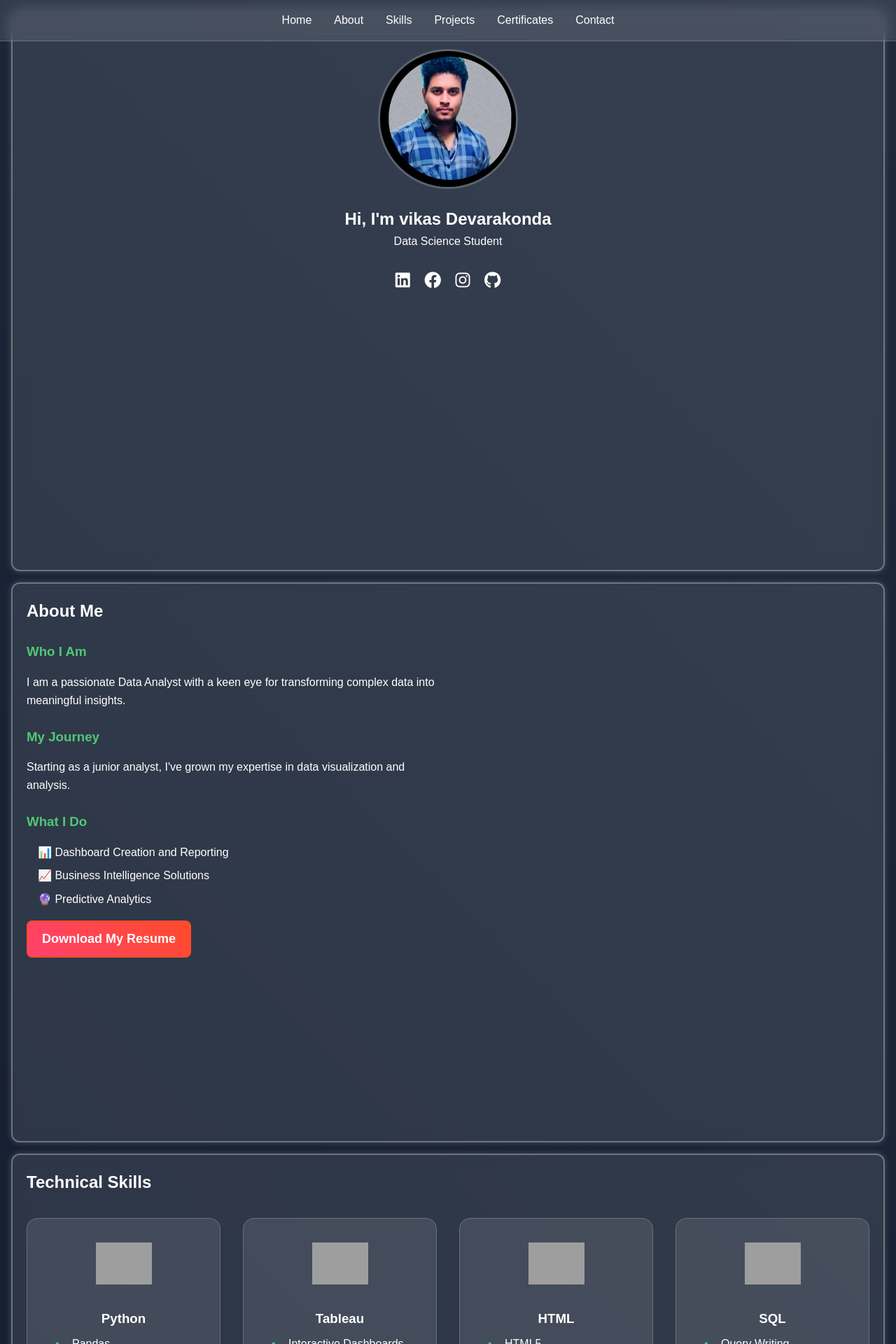
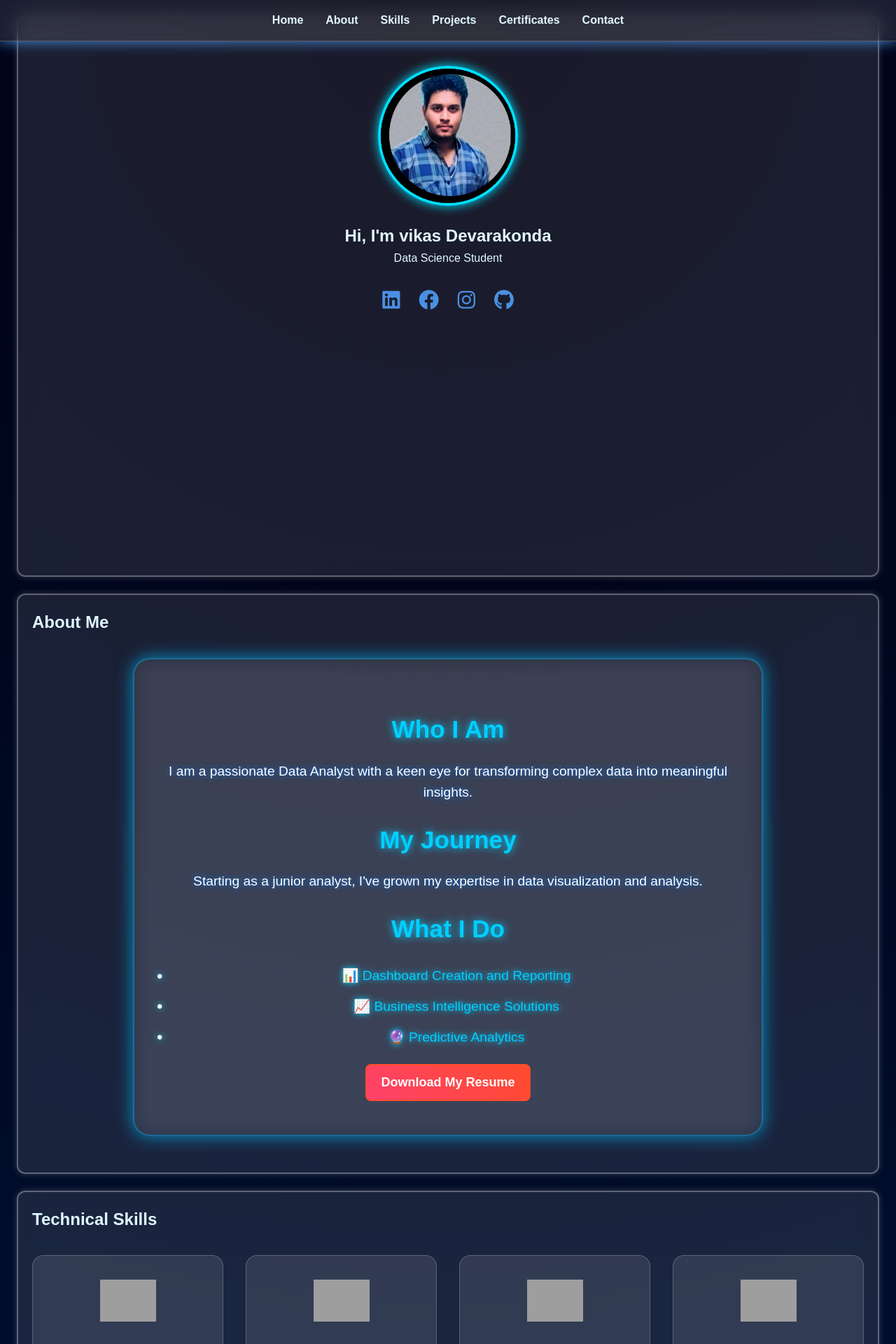
Before and after one commit to vikas126015/portfolio, a Flask app: page / in a window 1280 px wide. Shown: the top 1920 px of the page at 70% size. Run offline with Flask 3, Linux system fonts and the light colour scheme; grey boxes are pictures that could not be loaded.

Commit message:
Update style.css

```diff
--- a/static/style.css
+++ b/static/style.css
@@ -1,17 +1,23 @@
+
+
+
+/* Updated Neon Blue Theme */
+
 :root {
-    --primary-color: #6366f1;
-    --secondary-color: #a855f7;
-    --bg-dark: #0f172a;
-    --glass-bg: rgba(255, 255, 255, 0.1);
-    --glass-border: rgba(255, 255, 255, 0.2);
-    --text-light: #cbd5e1;
+    --primary-color: #00cfff;
+    --secondary-color: #0055ff;
+    --accent-color: #00e0ff;
+    --bg-dark: #000016;
+    --glass-bg: rgba(0, 0, 30, 0.5);
+    --glass-border: rgba(0, 191, 255, 0.3);
+    --text-light: #e0f7ff;
 }
 
 * {
     margin: 0;
     padding: 0;
     box-sizing: border-box;
-    font-family: 'Arial', sans-serif;
+    font-family: 'Poppins', sans-serif;
 }
 
 html {
@@ -19,9 +25,10 @@ html {
 }
 
 body {
-    background: linear-gradient(45deg, var(--bg-dark), #1e293b);
-    color: white;
+    background: radial-gradient(circle at top, #000010, #001133, #000022);
+    color: var(--text-light);
     line-height: 1.6;
+    overflow-x: hidden;
 }
 
 /* Navigation */
@@ -31,20 +38,21 @@ body {
     width: 100%;
     padding: 1rem 2rem;
     background: var(--glass-bg);
-    backdrop-filter: blur(10px);
+    backdrop-filter: blur(15px);
     border-bottom: 1px solid var(--glass-border);
     display: flex;
     justify-content: space-between;
     align-items: center;
     z-index: 1000;
+    box-shadow: 0 0 20px var(--primary-color);
 }
 
 .logo {
-    font-size: 1.5rem;
+    font-size: 1.8rem;
     font-weight: bold;
-    background: linear-gradient(45deg, var(--primary-color), var(--secondary-color));
-
+    background: linear-gradient(90deg, var(--primary-color), var(--secondary-color));
     -webkit-text-fill-color: transparent;
+    animation: neon-glow 1.5s infinite alternate;
 }
 
 .nav-links {
@@ -54,13 +62,30 @@ body {
 }
 
 .nav-links a {
-    color: white;
+    color: var(--text-light);
     text-decoration: none;
-    transition: color 0.3s;
+    font-weight: 600;
+    position: relative;
+    transition: 0.3s;
+}
+
+.nav-links a::after {
+    content: '';
+    position: absolute;
+    width: 0;
+    height: 2px;
+    background: var(--accent-color);
+    left: 0;
+    bottom: -5px;
+    transition: 0.4s;
+}
+
+.nav-links a:hover::after {
+    width: 100%;
 }
 
 .nav-links a:hover {
-    color: var(--secondary-color);
+    color: var(--accent-color);
 }
 
 /* Sections */
@@ -68,25 +93,28 @@ body {
     min-height: 100vh;
     padding: 6rem 2rem 2rem;
     background: var(--glass-bg);
-    backdrop-filter: blur(10px);
-    border: 1px solid var(--glass-border);
-    margin: 1rem;
-    border-radius: 1rem;
+    backdrop-filter: blur(12px);
+    border: 2px solid var(--glass-border);
+    margin: 1.5rem;
+    border-radius: 1.5rem;
+    box-shadow: 0 0 25px var(--primary-color);
+    animation: fadeIn 1s ease-out;
 }
 
 /* Hero Section */
 .hero-content {
     text-align: center;
-    padding: 2rem;
+    padding: 3rem 2rem;
 }
 
 .profile-pic {
     width: 200px;
     height: 200px;
     border-radius: 50%;
-    border: 3px solid var(--glass-border);
+    border: 4px solid var(--accent-color);
     margin-bottom: 1rem;
     object-fit: cover;
+    box-shadow: 0 0 15px var(--accent-color);
 }
 
 .social-links {
@@ -94,48 +122,136 @@ body {
 }
 
 .social-links a {
-    color: white;
-    font-size: 1.5rem;
-    margin: 0 0.5rem;
-    transition: color 0.3s;
+    color: var(--primary-color);
+    font-size: 1.8rem;
+    margin: 0 0.7rem;
+    transition: transform 0.4s, color 0.4s;
 }
 
 .social-links a:hover {
+    transform: scale(1.3);
     color: var(--secondary-color);
 }
 
-/* About Section */
+/* Animations */
+@keyframes neon-glow {
+    from {
+        text-shadow: 0 0 5px var(--primary-color), 0 0 10px var(--primary-color), 0 0 20px var(--secondary-color);
+    }
+    to {
+        text-shadow: 0 0 10px var(--secondary-color), 0 0 20px var(--primary-color), 0 0 30px var(--secondary-color);
+    }
+}
+
+@keyframes fadeIn {
+    from {
+        opacity: 0;
+        transform: translateY(20px);
+    }
+    to {
+        opacity: 1;
+        transform: translateY(0);
+    }
+}
+
+
+
+/* About Section - Blue and White Professional Style with Attractive Effects */
+
 .about-grid {
-    display: grid;
-    grid-template-columns: 1fr 1fr;
+    display: flex;
+    flex-direction: column;
+    align-items: center;
+    justify-content: center;
+    text-align: center;
     gap: 2rem;
+    padding: 2rem;
+}
+
+.about-text {
+    max-width: 900px;
+    padding: 3rem 2rem;
+    background: rgba(255, 255, 255, 0.05);
+    border: 2px solid rgba(0, 191, 255, 0.4);
+    border-radius: 1.5rem;
+    box-shadow: 0 0 25px rgba(0, 191, 255, 0.7);
+    backdrop-filter: blur(14px);
+    animation: fadeIn 1.2s ease-out;
+    color: #e0f7ff;
 }
 
 .about-text h3 {
-    color: var(--secondary-color);
+    color: #00cfff;
     margin: 1.5rem 0 1rem;
+    font-size: 2.2rem;
+    text-shadow: 0 0 12px #00cfff;
+}
+
+.about-text p {
+    color: #ffffff;
+    font-size: 1.2rem;
+    margin-bottom: 1.5rem;
+    text-shadow: 0 0 8px #0077ff;
 }
 
 .about-list {
     list-style: none;
-    padding-left: 1rem;
+    padding: 0;
+    margin-top: 1.5rem;
 }
 
 .about-list li {
-    margin: 0.5rem 0;
+    margin: 0.8rem 0;
+    font-size: 1.2rem;
+    position: relative;
+    color: #00cfff;
+    text-shadow: 0 0 8px #00cfff;
+    padding-left: 1.5rem;
+}
+
+.about-list li::before {
+    content: "\2022"; /* Bullet point */
+    position: absolute;
+    left: 0;
+    color: #ffffff;
+    font-size: 1.5rem;
+    top: 50%;
+    transform: translateY(-50%);
 }
 
 .about-images {
     display: flex;
-    flex-direction: column;
-    gap: 1rem;
+    flex-wrap: wrap;
+    justify-content: center;
+    gap: 2rem;
+    margin-top: 2rem;
 }
 
 .about-img {
-    width: 100%;
+    width: 280px;
     border-radius: 1rem;
-    border: 1px solid var(--glass-border);
+    border: 2px solid rgba(255, 255, 255, 0.3);
+    box-shadow: 0 0 20px #00cfff;
+    transition: transform 0.4s ease, box-shadow 0.4s ease;
 }
+
+.about-img:hover {
+    transform: scale(1.07);
+    box-shadow: 0 0 30px #0077ff;
+}
+
+/* Animations */
+@keyframes fadeIn {
+    from {
+        opacity: 0;
+        transform: translateY(30px);
+    }
+    to {
+        opacity: 1;
+        transform: translateY(0);
+    }
+}
+
 
 /* Skills Section */
 .skills-grid {
```
